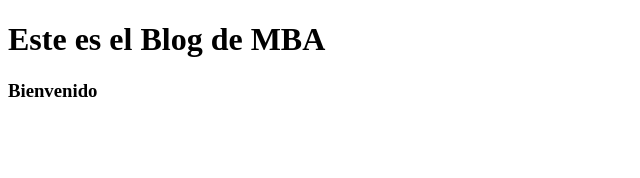
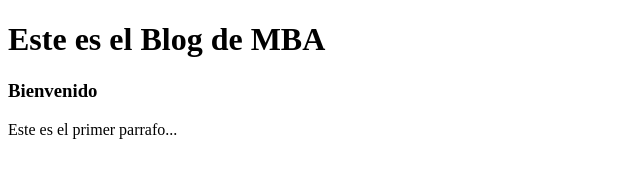
Before and after one commit to Jcalderon1/mbablog, a plain HTML site: page index.html in a window 1280 px wide. Shown: the whole page, without its empty margins (0-640 px from the left). Drawn offline with Linux system fonts and the light colour scheme.

Commit message:
Creación de primer parrafo

```diff
--- a/index.html
+++ b/index.html
@@ -9,5 +9,6 @@
 <body>
     <h1>Este es el Blog de MBA</h1>
     <h3>Bienvenido</h3>
+    <p>Este es el primer parrafo...</p>
 </body>
 </html>
```
